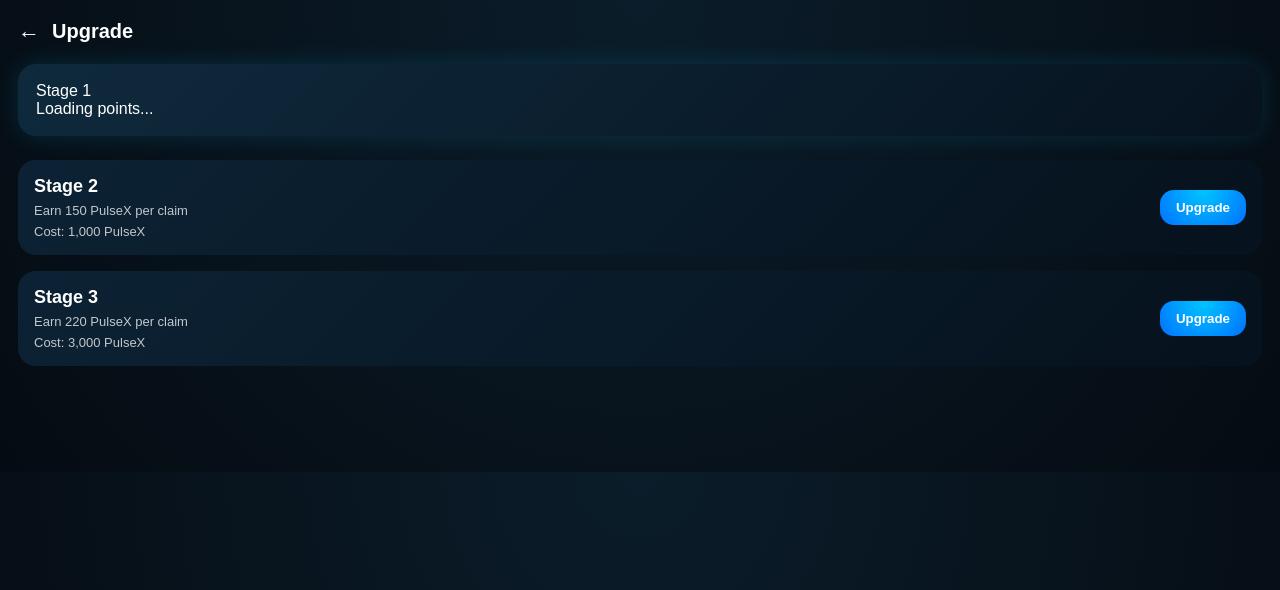
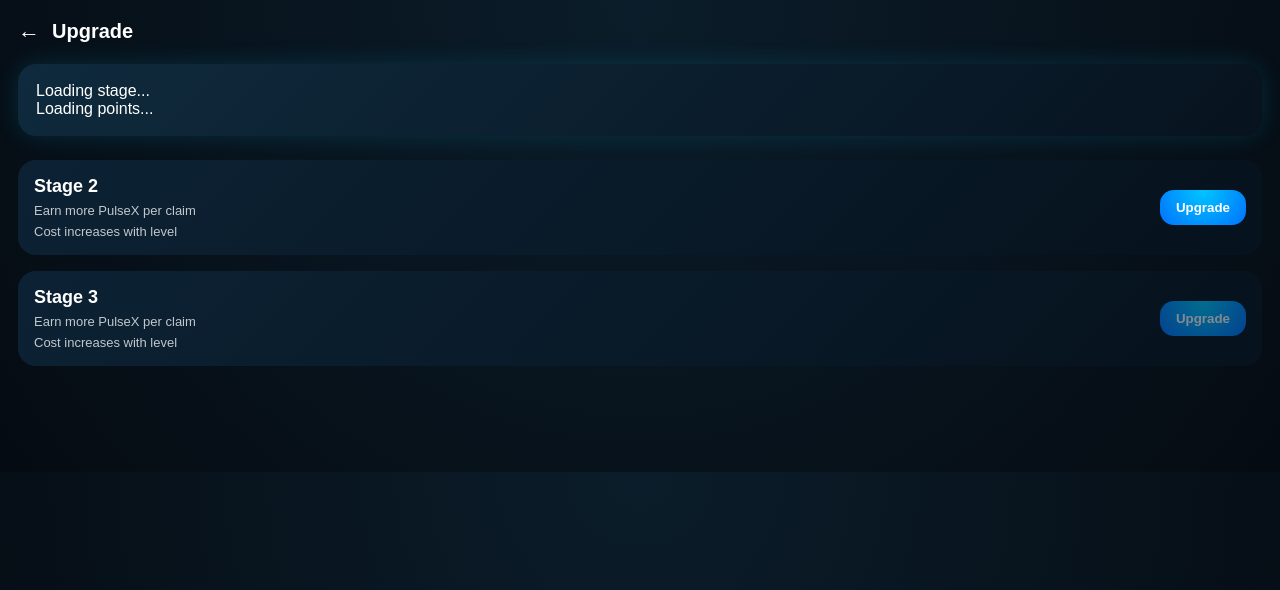
Before and after one commit to henryotutu909-web/pulsex-backend, a Flask app: page /upgrade in a window 1280 px wide. Shown: the top 590 px of the page. Run offline with Flask 3, Linux system fonts and the light colour scheme; some libraries are stand-ins or nearby versions.

Commit message:
Update upgrade.html

```diff
--- a/templates/upgrade.html
+++ b/templates/upgrade.html
@@ -91,26 +91,26 @@
   </div>
 
   <div class="current">
-    <div id="currentStage">Stage 1</div>
+    <div id="currentStage">Loading stage...</div>
     <div id="currentPoints">Loading points...</div>
   </div>
 
   <div class="stage-card">
     <div class="stage-info">
       <h4>Stage 2</h4>
-      <p>Earn 150 PulseX per claim</p>
-      <p>Cost: 1,000 PulseX</p>
+      <p>Earn more PulseX per claim</p>
+      <p>Cost increases with level</p>
     </div>
-    <button class="upgrade-btn" onclick="upgrade(2, 1000)">Upgrade</button>
+    <button class="upgrade-btn" id="btn2" onclick="upgrade()">Upgrade</button>
   </div>
 
   <div class="stage-card">
     <div class="stage-info">
       <h4>Stage 3</h4>
-      <p>Earn 220 PulseX per claim</p>
-      <p>Cost: 3,000 PulseX</p>
+      <p>Earn more PulseX per claim</p>
+      <p>Cost increases with level</p>
     </div>
-    <button class="upgrade-btn" onclick="upgrade(3, 3000)">Upgrade</button>
+    <button class="upgrade-btn" id="btn3" disabled>Upgrade</button>
   </div>
 
 </div>
@@ -124,54 +124,37 @@
 const username = user?.username ? "@" + user.username : "User";
 
 let userPoints = 0;
-let userStage = 1;
+let userLevel = 1;
 
 async function loadUser() {
   const res = await fetch(`/api/user/${userId}?username=${encodeURIComponent(username)}`);
   const data = await res.json();
 
   userPoints = data.points || 0;
+  userLevel = data.level || 1;
 
-  document.getElementById("currentStage").textContent = `Stage ${userStage}`;
+  document.getElementById("currentStage").textContent = `Stage ${userLevel}`;
   document.getElementById("currentPoints").textContent = `Balance: ${userPoints} PulseX`;
+
+  // Enable ONLY next level button
+  document.getElementById("btn2").disabled = userLevel !== 1;
+  document.getElementById("btn3").disabled = userLevel !== 2;
 }
 
-async function upgrade(targetStage, cost) {
-  if (userPoints < cost) {
-    alert("Not enough PulseX to upgrade");
-    return;
-  }
-
-  try {
+async function upgrade() {
   const res = await fetch("/api/upgrade", {
     method: "POST",
     headers: { "Content-Type": "application/json" },
-      body: JSON.stringify({
-        user_id: userId,
-        target_stage: targetStage
-      })
+    body: JSON.stringify({ user_id: userId })
   });
-
-    if (!res.ok) throw new Error("Backend not ready");
 
   const data = await res.json();
 
   if (data.success) {
-      userPoints = data.points;
-      userStage = data.stage;
-      alert("Upgrade successful!");
+    alert(`Upgraded to Stage ${data.new_level}`);
     loadUser();
   } else {
     alert(data.message || "Upgrade failed");
-    }
-
-  } catch {
-    // SAFE FALLBACK
-    userPoints -= cost;
-    userStage = targetStage;
-
-    alert("Upgrade simulated (backend coming soon)");
-    loadUser();
   }
 }
 
```
Lines whose indentation alone changed are shown as unchanged.
